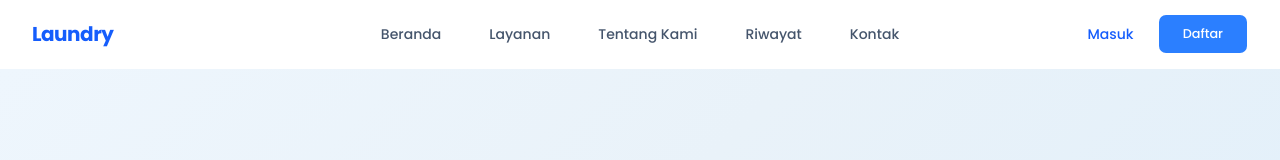
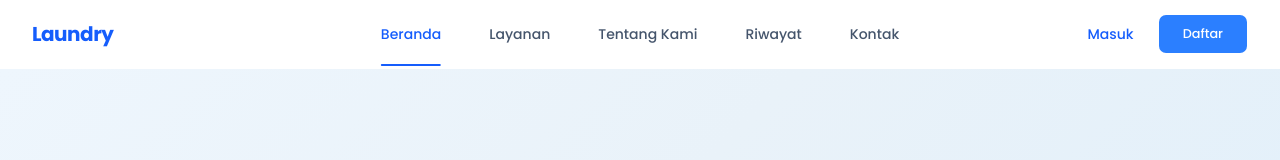
Before and after one commit to Varaaa-arch/WCC_UMKM-Laundry_Digital_Solution, a Next.js app: page / in a window 1280 px wide. Shown: the top 160 px of the page. Built offline with nearby package versions, Linux system fonts and the light colour scheme.

Commit message:
feat: add active link indicator and dashboard page

```diff
--- a/src/components/layout/Navbar.tsx
+++ b/src/components/layout/Navbar.tsx
@@ -2,6 +2,7 @@
 
 import * as React from "react"
 import Link from "next/link"
+import { usePathname } from "next/navigation"
 import { Menu } from "lucide-react"
 
 import { NAV } from "@/lib/constants"
@@ -18,6 +19,7 @@ import {
 
 export function Navbar() {
   const [scrolled, setScrolled] = React.useState(false)
+  const pathname = usePathname()
 
   React.useEffect(() => {
     const handler = () => setScrolled(window.scrollY > 4)
@@ -45,16 +47,25 @@ export function Navbar() {
         </Link>
 
         <ul className="absolute left-1/2 hidden -translate-x-1/2 gap-10 md:flex lg:gap-12">
-          {NAV.links.map((item) => (
-            <li key={item.label}>
+          {NAV.links.map((item) => {
+            const isActive = item.href === "/" ? pathname === "/" : pathname.startsWith(item.href)
+            return (
+              <li key={item.label} className="relative flex flex-col items-center">
                 <Link
                   href={item.href}
-                className="text-sm font-medium text-slate-600 transition-colors hover:text-blue-600"
+                  className={cn(
+                    "text-sm font-medium transition-colors",
+                    isActive ? "text-blue-600" : "text-slate-600 hover:text-blue-600"
+                  )}
                 >
                   {item.label}
                 </Link>
+                {isActive && (
+                  <span className="absolute -bottom-[22px] h-0.5 w-full rounded-full bg-blue-600" />
+                )}
               </li>
-          ))}
+            )
+          })}
         </ul>
 
         <div className="hidden items-center gap-6 md:flex">
@@ -99,18 +110,24 @@ export function Navbar() {
               </SheetHeader>
               <div className="flex flex-col gap-6 px-2 pb-8 pt-2">
                 <ul className="flex flex-col gap-4">
-                  {NAV.links.map((item) => (
+                  {NAV.links.map((item) => {
+                    const isActive = item.href === "/" ? pathname === "/" : pathname.startsWith(item.href)
+                    return (
                       <li key={`${item.label}-mobile`}>
                         <SheetClose asChild>
                           <Link
                             href={item.href}
-                          className="block py-2 text-base font-medium text-slate-800"
+                            className={cn(
+                              "block py-2 text-base font-medium",
+                              isActive ? "text-blue-600" : "text-slate-800"
+                            )}
                           >
                             {item.label}
                           </Link>
                         </SheetClose>
                       </li>
-                  ))}
+                    )
+                  })}
                 </ul>
                 <SheetClose asChild>
                   <Link
```
Lines whose indentation alone changed are shown as unchanged.
